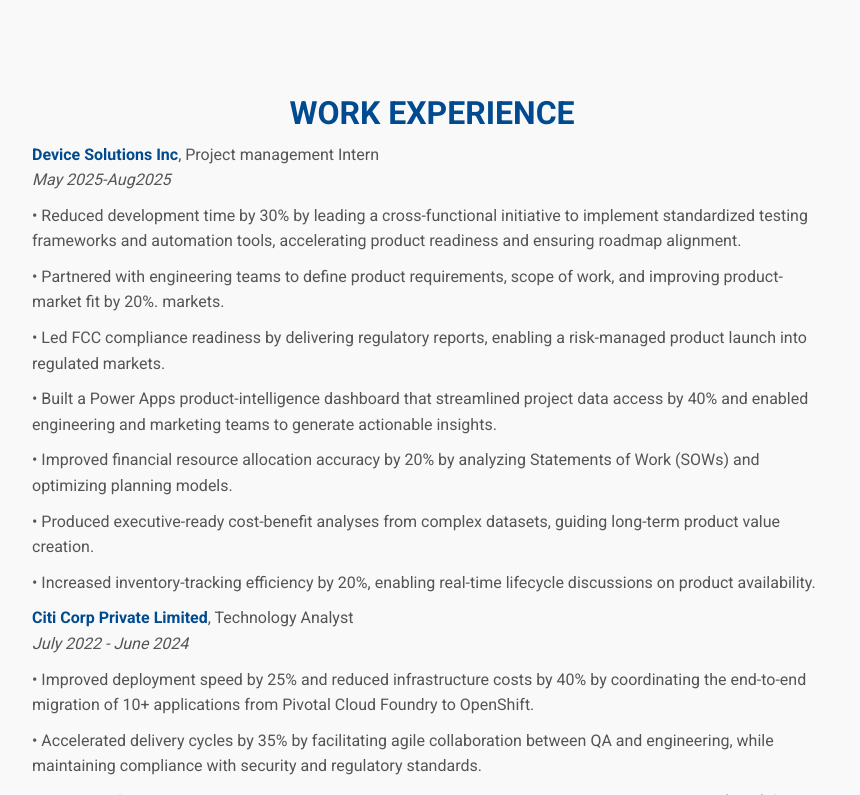
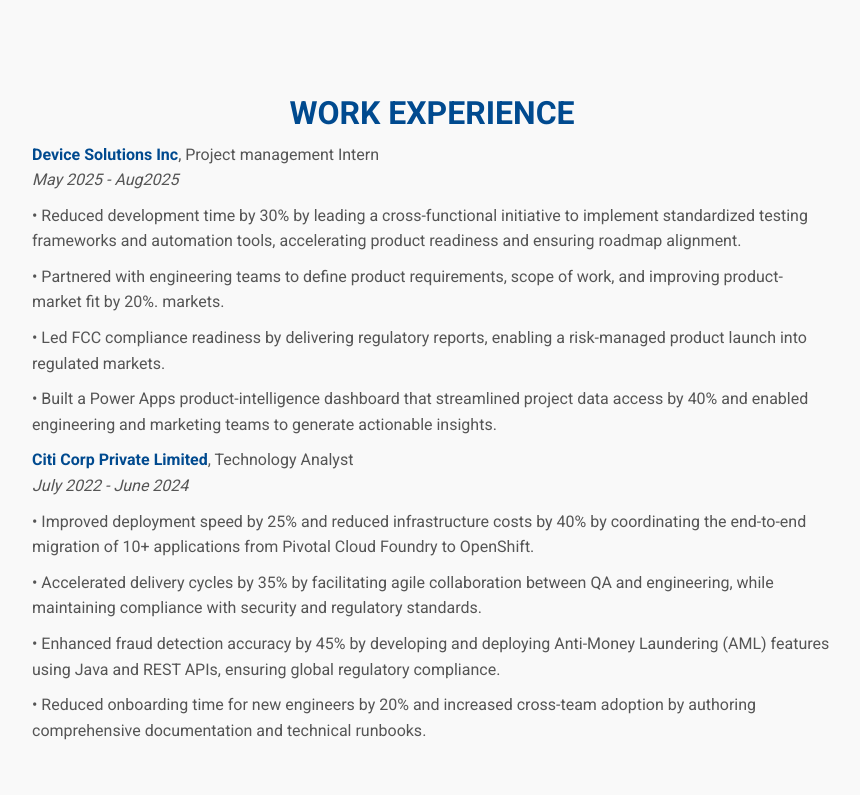
Before and after one commit to SurabhiSurendar/website-surabhi, a plain HTML site: page resume.html in a window 1280 px wide. Shown: the part 670-1465 px from the top of the page, without its empty margins (208-1068 px from the left). Drawn offline with Linux system fonts and the light colour scheme.

Commit message:
Update resume.html

```diff
--- a/resume.html
+++ b/resume.html
@@ -166,16 +166,13 @@
             <h2>WORK EXPERIENCE</h2>
             <ul>
                 <li>
-                    <span>Device Solutions Inc</span>, Project management Intern <br> <em> May 2025-Aug2025</em>
+                    <span>Device Solutions Inc</span>, Project management Intern <br> <em> May 2025 - Aug2025</em>
                     <ul>
                         <li>&#8226; Reduced development time by 30% by leading a cross-functional initiative to implement standardized testing frameworks and automation tools, accelerating product readiness and ensuring roadmap alignment.
                            <li>&#8226; Partnered with engineering teams to define product requirements, scope of work, and improving product-market fit by 20%.
 markets.
                             <li>&#8226; Led FCC compliance readiness by delivering regulatory reports, enabling a risk-managed product launch into regulated markets.
                             <li>&#8226; Built a Power Apps product-intelligence dashboard that streamlined project data access by 40% and enabled engineering and marketing teams to generate actionable insights.
-                            <li>&#8226; Improved financial resource allocation accuracy by 20% by analyzing Statements of Work (SOWs) and optimizing planning models.
-                            <li>&#8226; Produced executive-ready cost-benefit analyses from complex datasets, guiding long-term product value creation.
-                            <li>&#8226; Increased inventory-tracking efficiency by 20%, enabling real-time lifecycle discussions on product availability.
                     </ul>
                 </li>
                 <li>
```
